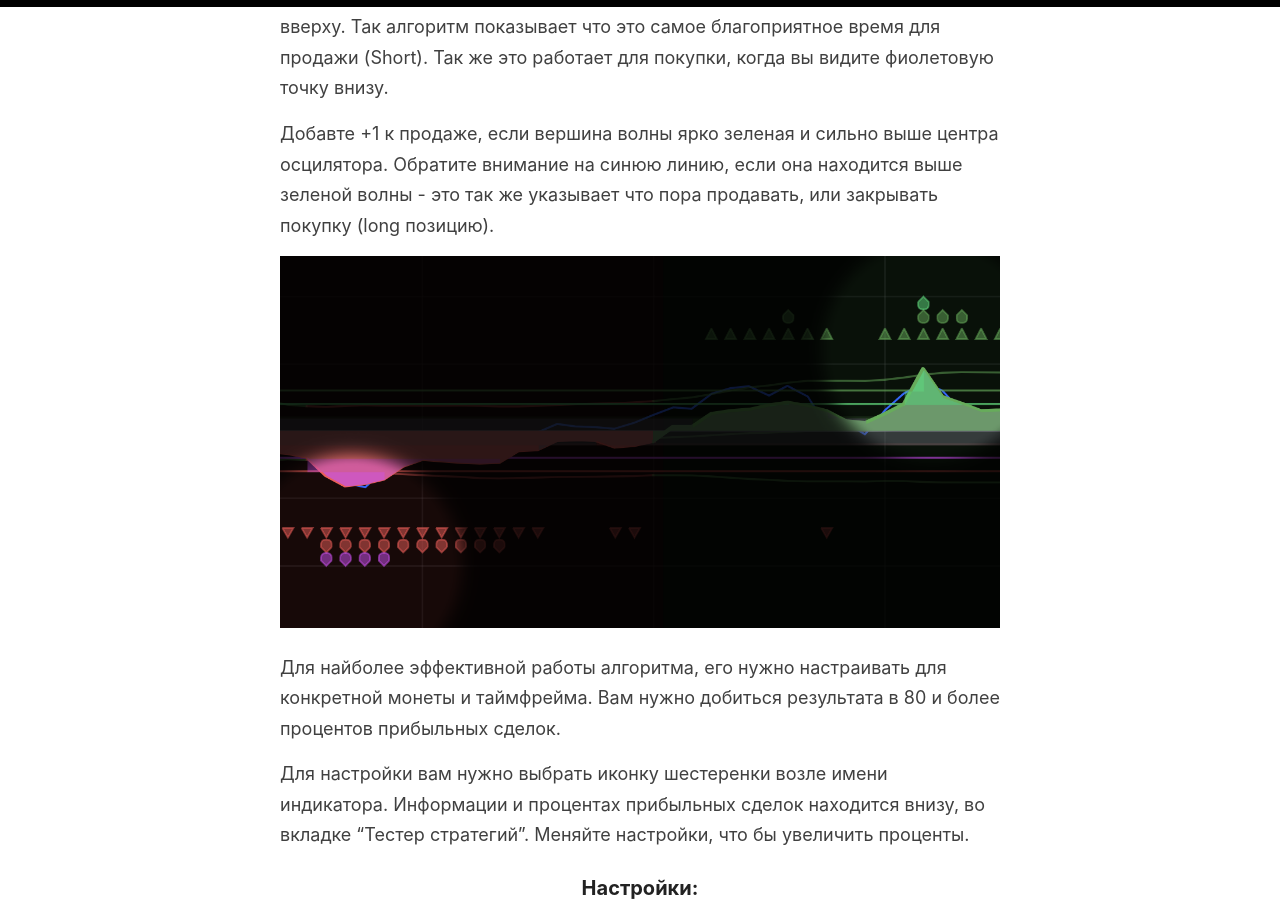
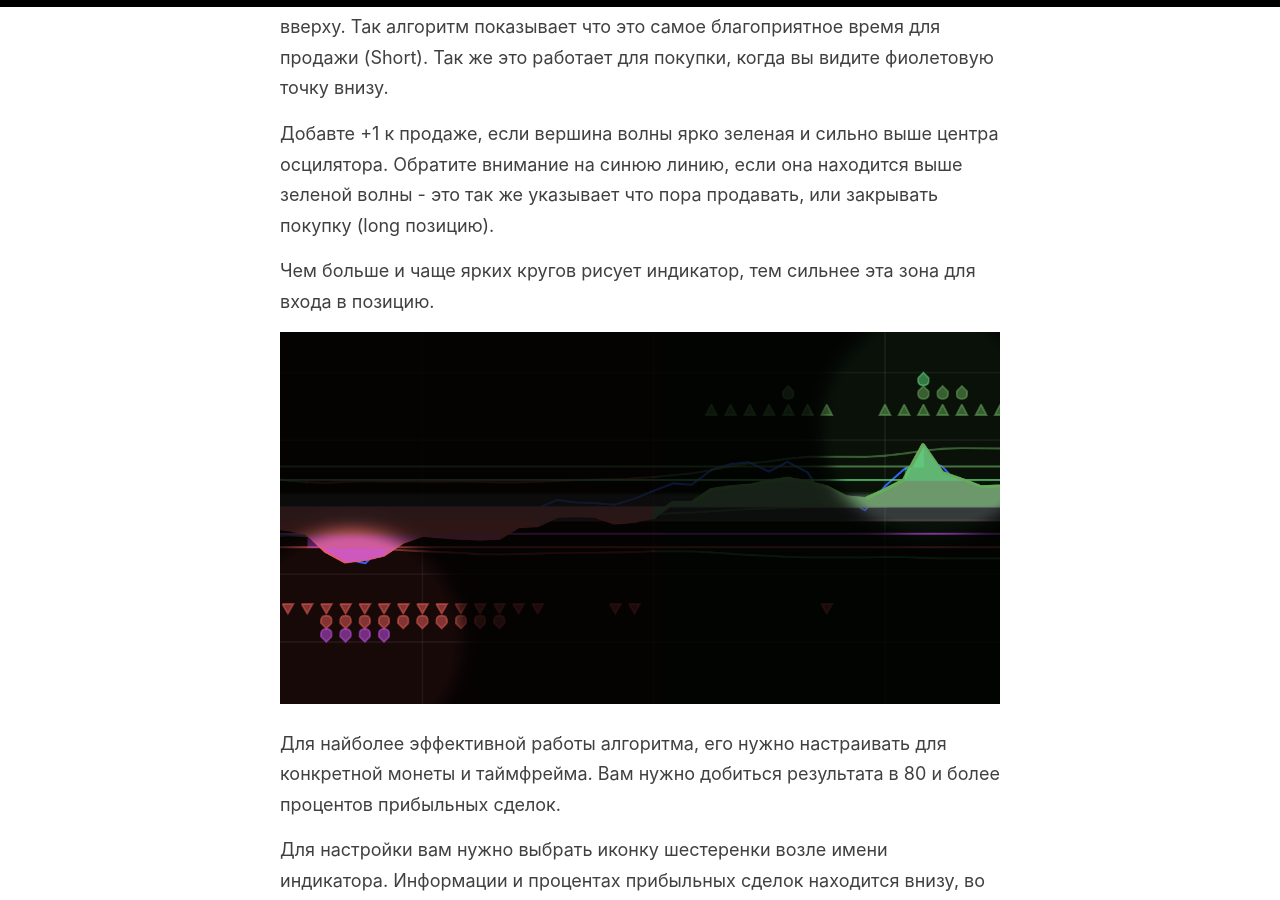
Before and after one commit to udevwork/Reverie, a Jekyll site: the page built from _pages/getting-started.md, in a window 1280 px wide and 900 px high, scrolled down 5198 px. Built offline with Jekyll 4.4.1, drawn with Linux system fonts in a browser that asks for light colours.

Commit message:
tutorial

```diff
--- a/_pages/getting-started.md
+++ b/_pages/getting-started.md
@@ -63,6 +63,8 @@ permalink: /getting-started/
 Добавте +1 к продаже, если вершина волны ярко зеленая и сильно выше центра осцилятора.
 Обратите внимание на синюю линию, если она находится выше зеленой волны - это так же указывает что пора продавать, или закрывать покупку (long позицию).
 
+Чем больше и чаще ярких кругов рисует индикатор, тем сильнее эта зона для входа в позицию.
+
 [<img src="{{ site.baseurl }}/images/tradingDots.png" alt="трейдинг"/>]({{ site.baseurl }}/)
 
 Для найболее эффективной работы алгоритма, его нужно настраивать для конкретной монеты и таймфрейма. Вам нужно добиться результата в 80 и более процентов прибыльных сделок.
```
